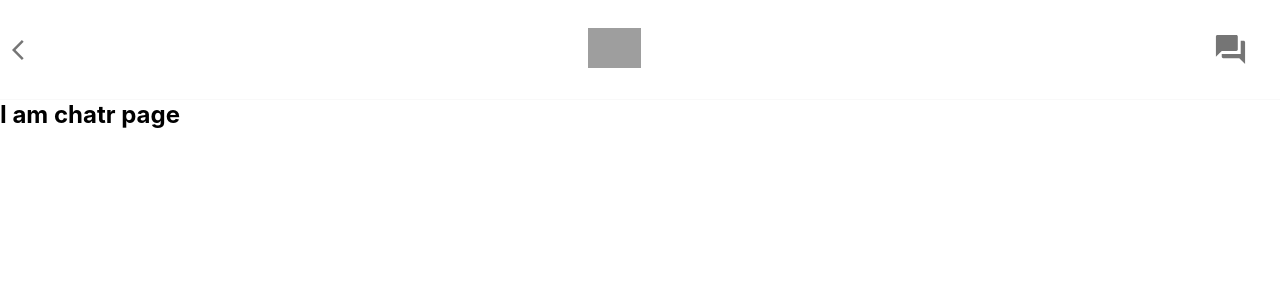
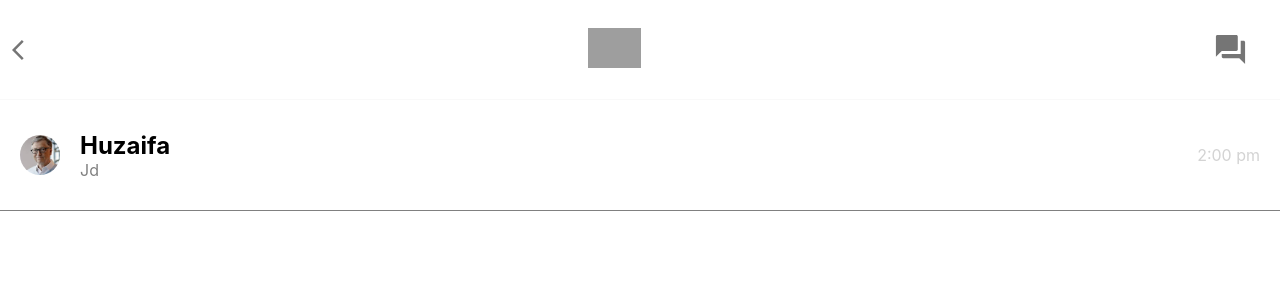
Before and after one commit to Huzaifa181/tinder-clone-firebase, a React (Create React App) app: page /chat/1 in a window 1280 px wide. Shown: the top 300 px of the page. Built offline with nearby package versions, Linux system fonts and the light colour scheme; grey boxes are pictures that could not be loaded.

Commit message:
Made the chat show in the page

```diff
--- a/src/App.js
+++ b/src/App.js
@@ -4,15 +4,20 @@ import logo from './logo.svg';
 import Header from './Header'
 import TinderCard from './TinderCards'
 import SwipeButtons from './SwipeButtons'
+import Chats from './Chats'
 
 function App() {
   return (
     <div className='app'>
         <Router>
           <Switch>
+            <Route path="/chat/:person">
+              <Header backButton='/chat'/>
+              <Chats/>
+            </Route>
             <Route path="/chat">
               <Header backButton='/'/>
-              <h2>I am chatr page</h2>
+              <Chats/>
             </Route>
             <Route path="/">
             <Header/>
--- /dev/null
+++ b/src/Chat.css
@@ -0,0 +1,20 @@
+.chat{
+    display: flex;
+    align-items: center;
+    justify-content: space-between;
+    padding: 20px;
+    height: 70px;
+    border-bottom: 1px solid gray;
+}
+.chat__details{
+    flex:1;
+}
+.chat__details > p{
+    color: gray;
+}
+.chat__image{
+    margin-right: 20px;
+}
+.chat__timestamp{
+    color: lightgray;
+}
--- /dev/null
+++ b/src/Chat.js
@@ -0,0 +1,17 @@
+import React from 'react'
+import './Chat.css'
+import Avatar from '@material-ui/core/Avatar';
+const Chat = ({name,message,profilePic, timestamp}) => {
+    return (
+        <div className='chat'>
+            <Avatar className='chat__image' src={profilePic}/>
+            <div className='chat__details'>
+                <h2>{name}</h2>
+                <p>{message}</p>
+            </div>
+            <p className='chat__timestamp'>{timestamp}</p>
+        </div>
+    )
+}
+
+export default Chat
```
Also changed, not shown: src/ChatScreen.js (added, +11 -0 lines), src/ChatScreen.css (added), src/Chats.css (added), src/Chats.js (added), 1 other file (tests, documents, lock files or other folders).
